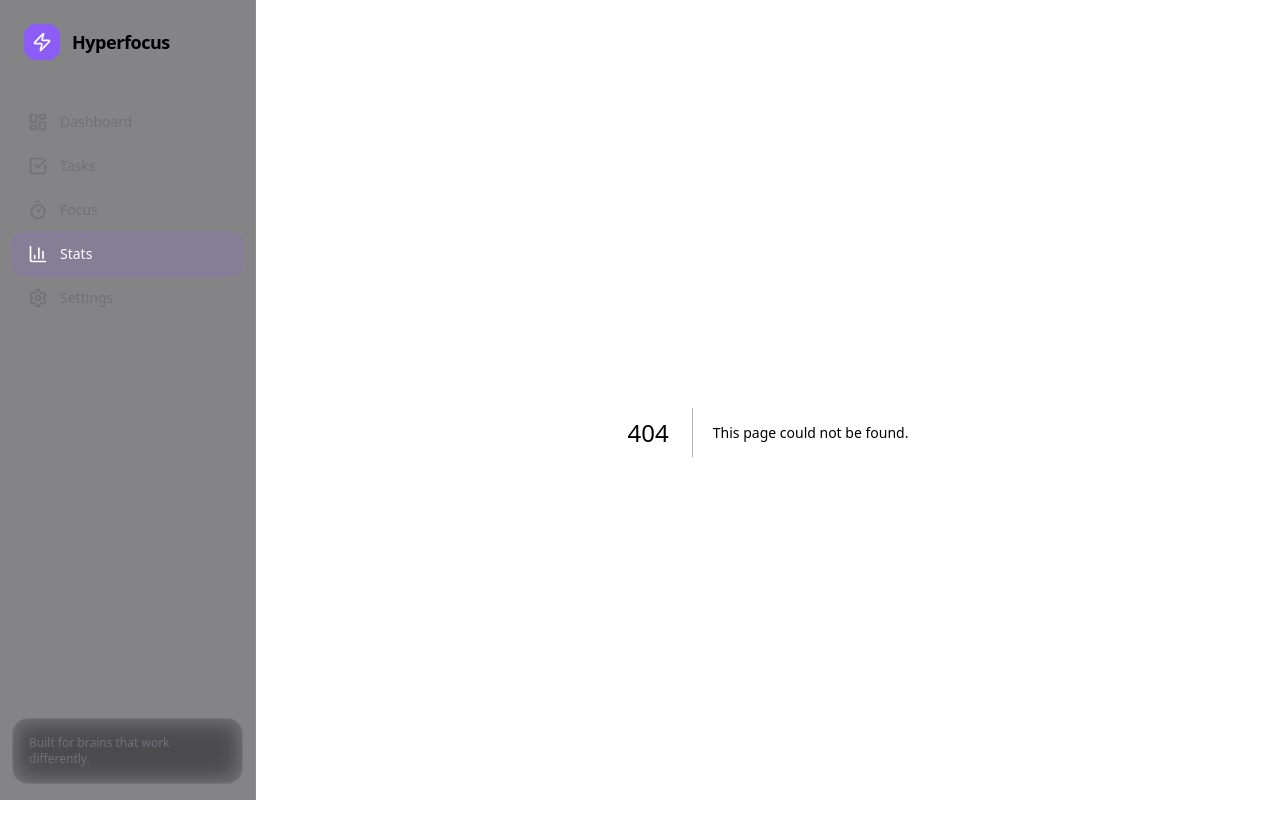
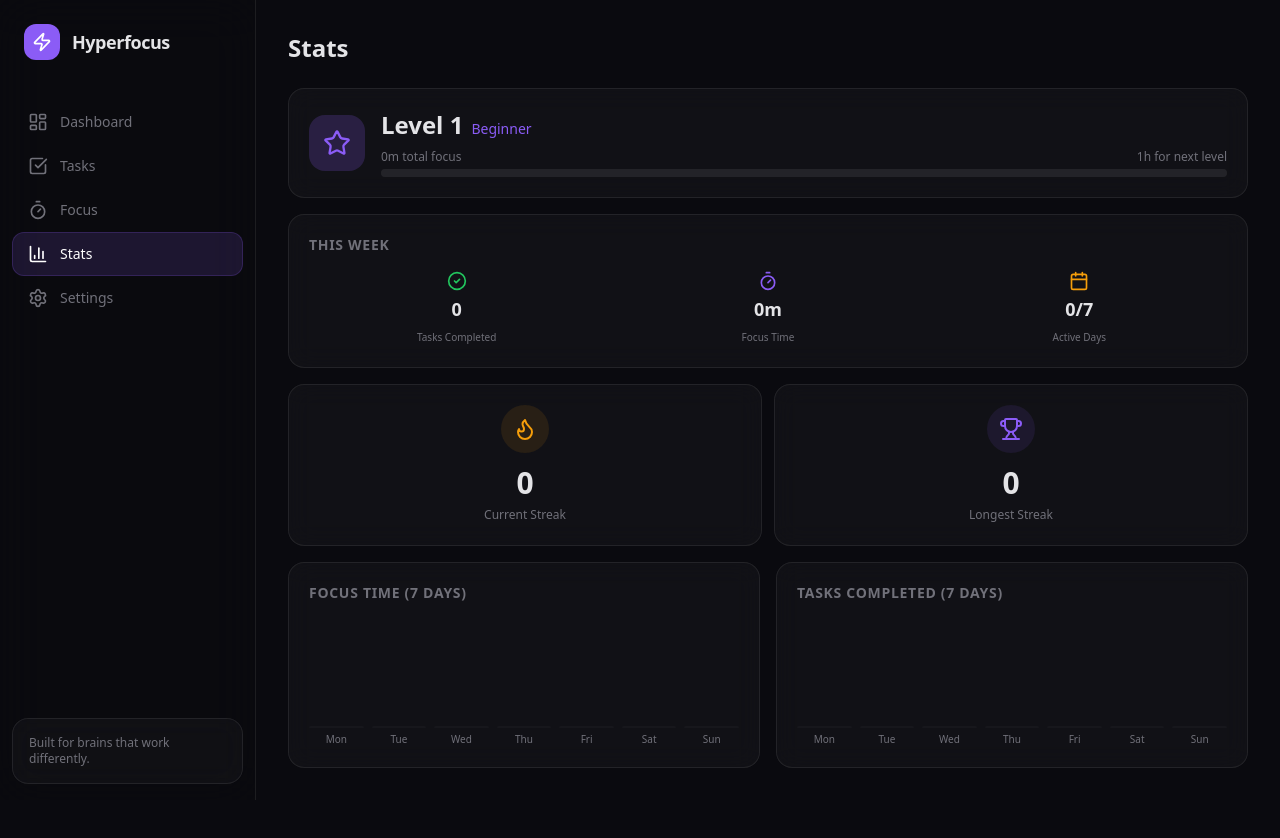
Before and after one commit to deusalter/hyperfocus, a Next.js app: page /stats in a window 1280 px wide. Before the commit this address had no page. Shown: the top 838 px of the page. After the commit the page ends 800 px from the top, so only its background shows below. Built offline with nearby package versions, Linux system fonts and the light colour scheme.

Commit message:
feat: compose stats page with charts, streaks, levels, and weekly summary

```diff
--- /dev/null
+++ b/src/app/stats/page.tsx
@@ -0,0 +1,69 @@
+'use client'
+
+import { motion } from 'framer-motion'
+import { useStats } from '@/hooks/useStats'
+import DailyChart from '@/components/stats/DailyChart'
+import StreakDisplay from '@/components/stats/StreakDisplay'
+import LevelBadge from '@/components/stats/LevelBadge'
+import WeeklySummary from '@/components/stats/WeeklySummary'
+
+export default function StatsPage() {
+  const { last7DaysFocus, last7DaysTasks, streaks, level, totalFocusMinutes, weeklySummary } = useStats()
+
+  const focusChartData = last7DaysFocus.map((d) => ({
+    date: d.date,
+    value: d.minutes,
+    dayLabel: d.dayLabel,
+  }))
+
+  const tasksChartData = last7DaysTasks.map((d) => ({
+    date: d.date,
+    value: d.count,
+    dayLabel: d.dayLabel,
+  }))
+
+  return (
+    <div>
+      <motion.h1
+        initial={{ opacity: 0, y: -10 }}
+        animate={{ opacity: 1, y: 0 }}
+        className="text-2xl font-bold mb-6"
+      >
+        Stats
+      </motion.h1>
+
+      <div className="space-y-4">
+        <LevelBadge
+          level={level.level}
+          title={level.title}
+          progress={level.progress}
+          totalMinutes={totalFocusMinutes}
+          nextLevelMinutes={level.nextLevelMinutes}
+        />
+
+        <WeeklySummary
+          totalTasks={weeklySummary.totalTasks}
+          totalMinutes={weeklySummary.totalMinutes}
+          activeDays={weeklySummary.activeDays}
+        />
+
+        <StreakDisplay current={streaks.current} longest={streaks.longest} />
+
+        <div className="grid grid-cols-1 md:grid-cols-2 gap-4">
+          <DailyChart
+            data={focusChartData}
+            label="Focus Time (7 days)"
+            color="var(--color-accent)"
+            unit="m"
+          />
+          <DailyChart
+            data={tasksChartData}
+            label="Tasks Completed (7 days)"
+            color="var(--color-success)"
+            unit=""
+          />
+        </div>
+      </div>
+    </div>
+  )
+}
```
